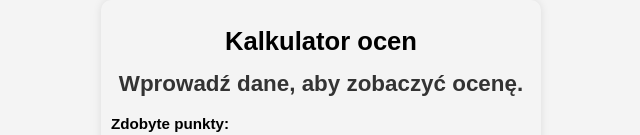
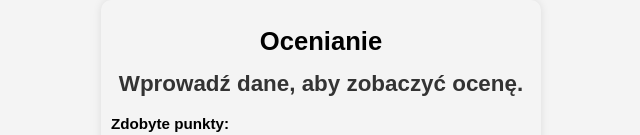
Before and after one commit to darek5555/ocenianie, a plain HTML site: page index.html in a window 1280 px wide. Shown: the top 135 px of the page, without its empty margins (319-959 px from the left). Drawn offline with Linux system fonts and the light colour scheme.

Commit message:
Update index.html

```diff
--- a/index.html
+++ b/index.html
@@ -66,7 +66,7 @@
   </style>
 </head>
 <body>
-  <h1>Kalkulator ocen</h1>
+  <h1>Ocenianie</h1>
   <div id="wynik">Wprowadź dane, aby zobaczyć ocenę.</div>
 
   <div class="section">
```
